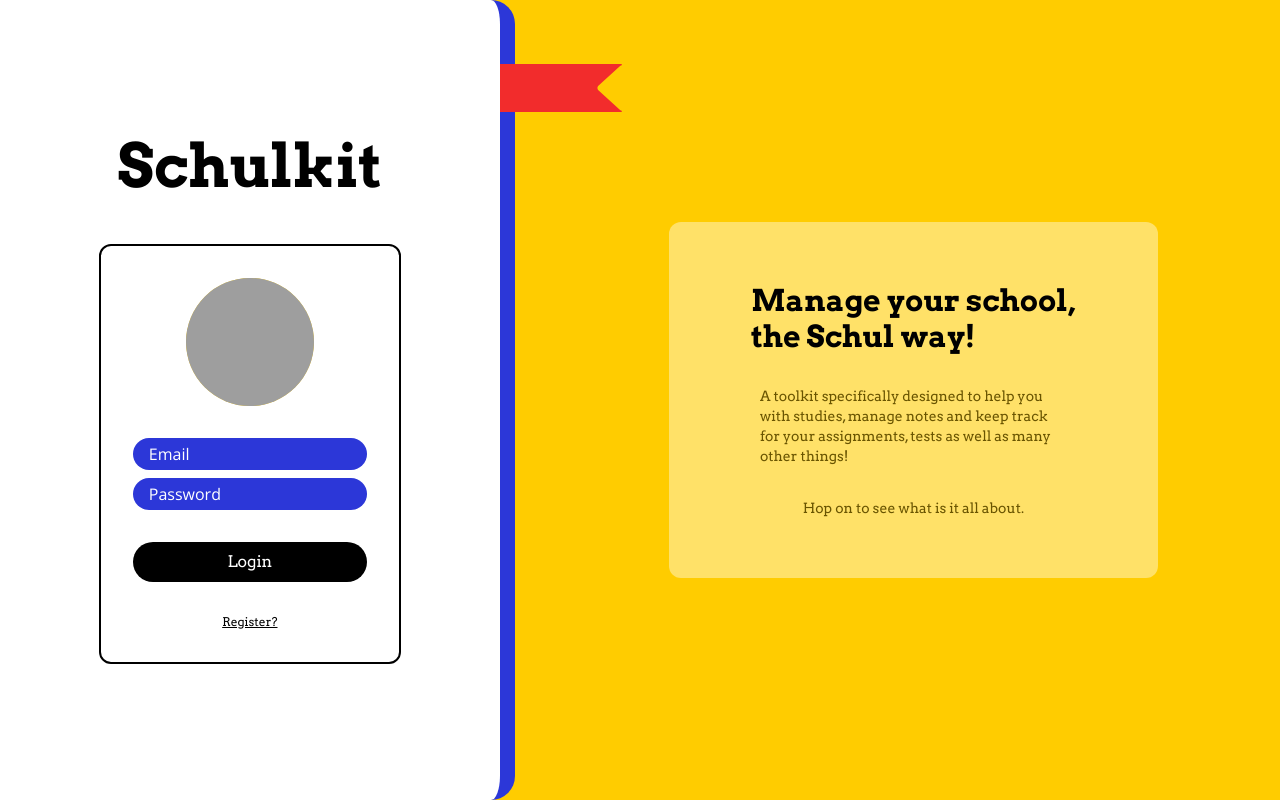
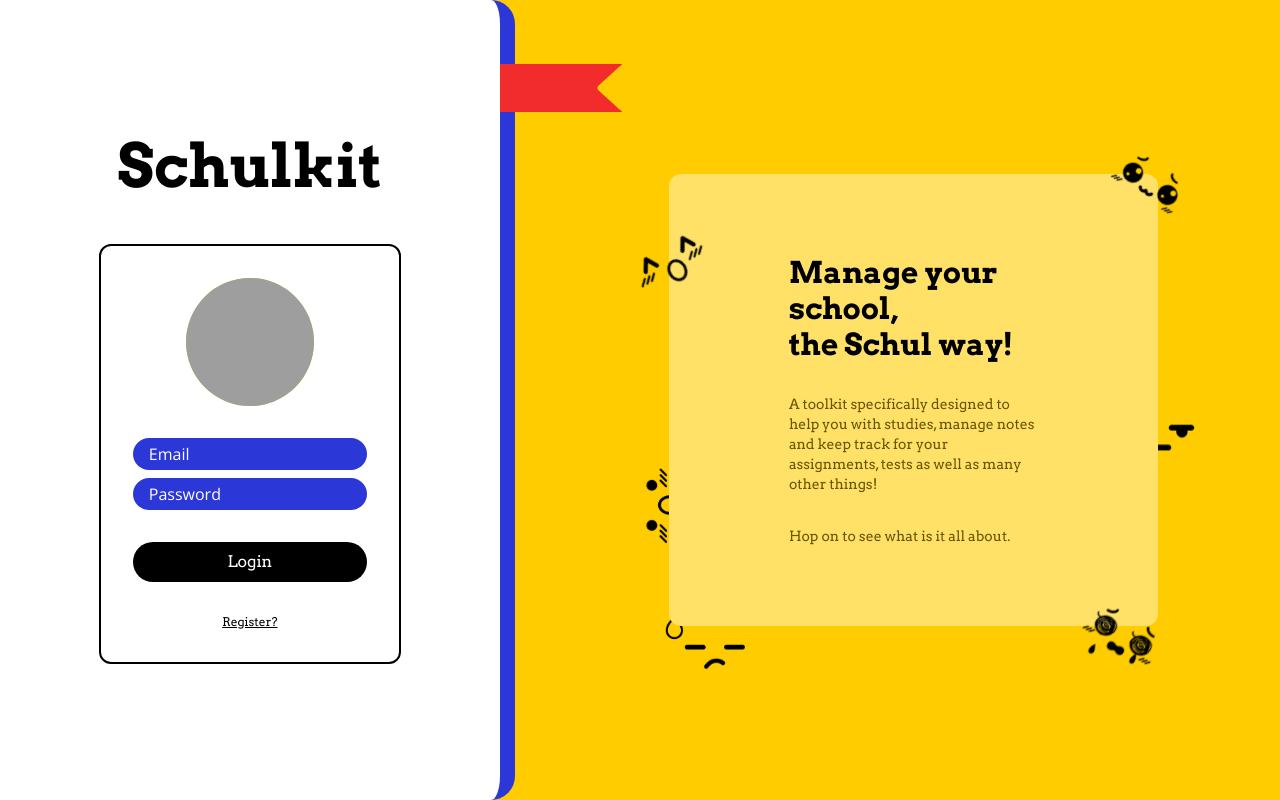
Before and after one commit to nekocandy/schulkit, a Nuxt app: page /login in a window 1280 px wide. Built offline with nearby package versions, Linux system fonts and the light colour scheme; grey boxes are pictures that could not be loaded.

Commit message:
feat: add cute images

```diff
--- a/pages/login.vue
+++ b/pages/login.vue
@@ -6,7 +6,7 @@ const isLogin = ref(true)
 </script>
 
 <template>
-  <div class="absolute bottom-0 left-0 right-0 top-0 grid grid-cols-12 h-screen w-full gap-8 bg-[#ffcc00] font-arvo">
+  <div class="absolute bottom-0 left-0 right-0 top-0 z-10 grid grid-cols-12 h-screen w-full gap-8 bg-[#ffcc00] font-arvo">
     <div class="relative col-span-5 h-full w-full flex flex-col items-center justify-center gap-12 border-r-15 border-[#2c37d8] rounded-r-3xl bg-white">
       <div absolute right-0 top-16 class="-mr-30.5">
         <svg class="h-12" viewBox="0 0 208 82" fill="none" xmlns="http://www.w3.org/2000/svg">
@@ -62,20 +62,28 @@ const isLogin = ref(true)
     </div>
 
     <!-- quote -->
-    <div class="col-span-7 h-full w-full flex flex-col items-center justify-center">
-      <div class="w-4/6 flex flex-col items-center gap-8 rounded-xl bg-[#ffe168] px-10 py-15 font-arvo">
+    <div class="z-10 col-span-7 h-full w-full flex flex-col items-center justify-center">
+      <div class="relative w-4/6 flex flex-col gap-8 rounded-xl bg-[#ffe168] px-10 px-30 py-20 text-left font-arvo">
         <div class="text-left text-3xl font-bold">
           <div>Manage your school,</div>
           <span>the Schul way!</span>
         </div>
 
-        <div class="w-3/4 text-sm text-[#695400]">
+        <div class="text-sm text-[#695400]">
           A toolkit specifically designed to help you with studies,  manage notes and keep track for your assignments, tests as well as many other things!
         </div>
 
-        <div class="text-sm text-[#695400]">
+        <div class="text-left text-sm text-[#695400]">
           Hop on to see what is it all about.
         </div>
+
+        <!-- icons -->
+        <img class="absolute left-0 top-12 z-10 inline-block h-20 w-20 -ml-10 -rotate-30" src="/login/15.svg">
+        <img class="absolute bottom-20 left-0 h-20 w-20 -z-1 -ml-10 -rotate-90" src="/login/14.svg">
+        <img class="absolute bottom-0 left-0 h-20 w-20 -z-1 -mb-14 -ml-1" src="/login/17.svg">
+        <img class="absolute bottom-0 right-0 z-20 h-20 w-20 rotate-30 -mb-14" src="/login/13.svg">
+        <img class="absolute bottom-1/2 right-0 top-1/2 h-20 w-20 -z-20 -mr-10" src="/login/16.svg">
+        <img class="absolute right-0 top-0 z-20 h-20 w-20 rotate-33 -mr-8 -mt-8" src="/login/12.svg">
       </div>
     </div>
   </div>
```
